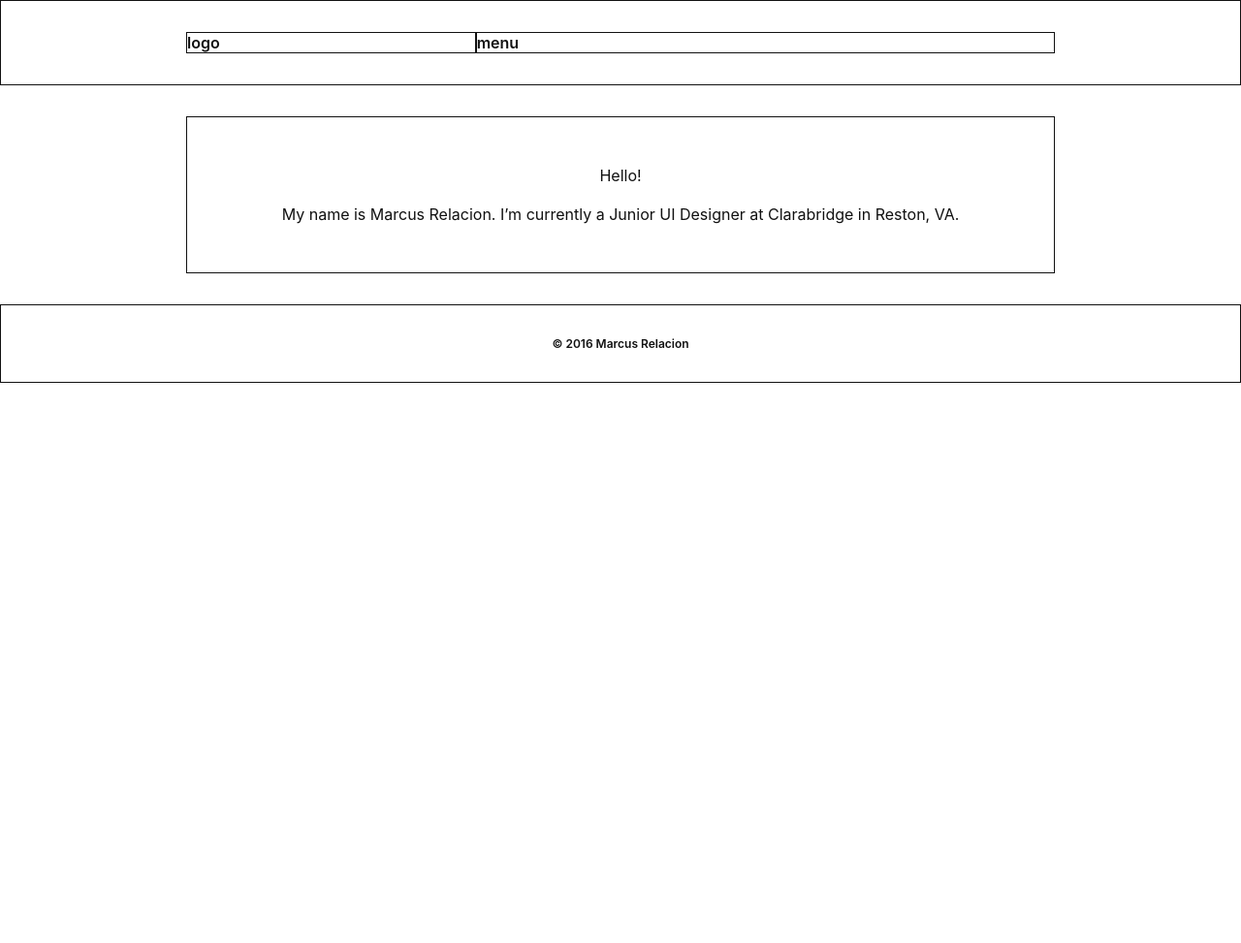
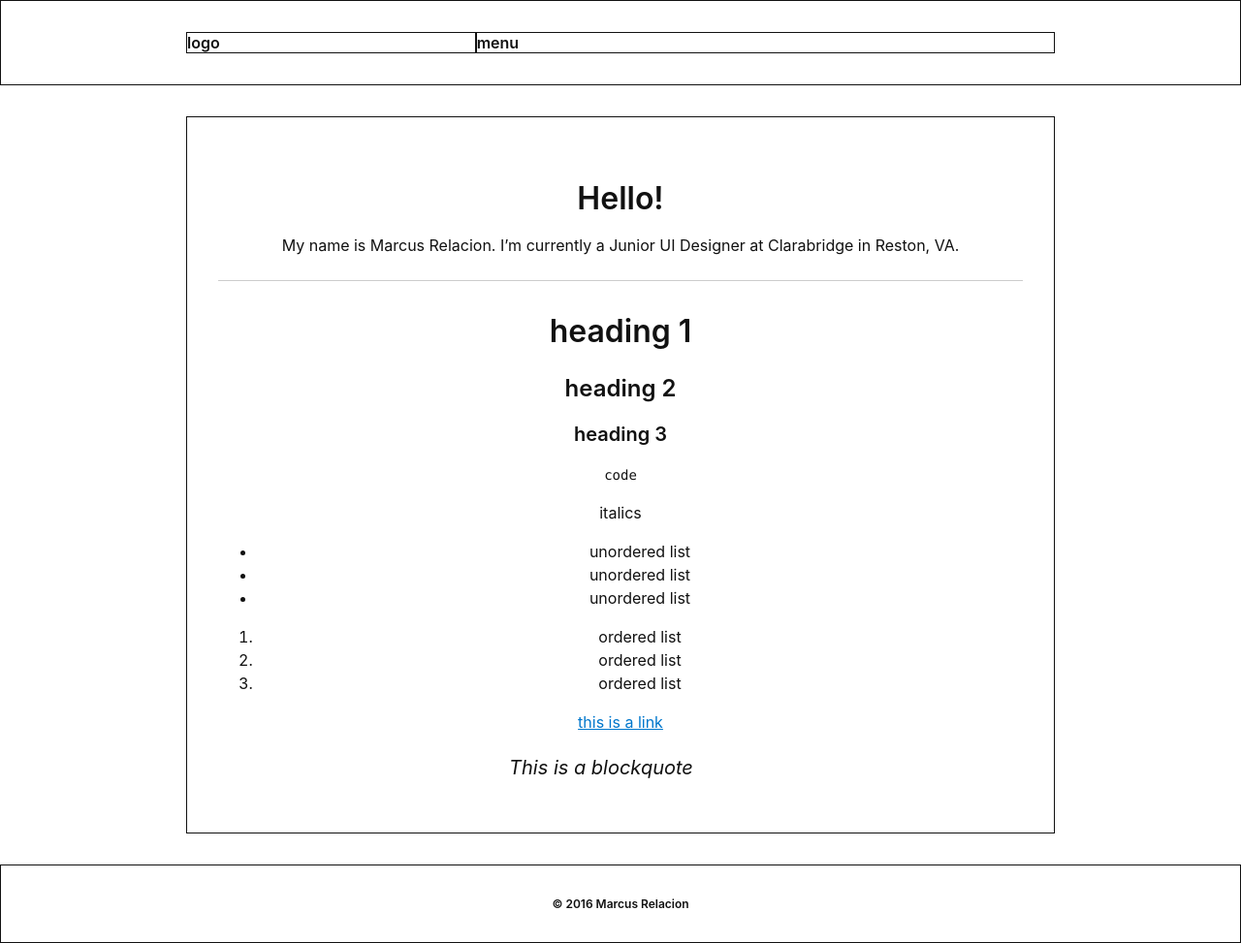
Before and after one commit to brandonpowell/marcusrelacion.github.io, a Jekyll site: the page built from index.markdown, in a window 1280 px wide. Shown: the whole page at 97% size. Built offline with Jekyll 4.4.1, drawn with Linux system fonts in a browser that asks for light colours; before the commit the page ends 900 px from its top, so only the background shows below that.

Commit message:
Updated Index

```diff
--- a/index.markdown
+++ b/index.markdown
@@ -3,10 +3,10 @@ title: index
 date: 2016-07-03 02:45:00 -04:00
 mr-logo-image: "/uploads/mr-white-logo.svg"
 home-bg-image: "/uploads/home-header.jpg"
-about-text: |+
-  Hello!
-
-  My name is Marcus Relacion. I'm currently a Junior UI Designer at Clarabridge in Reston, VA.
-
+about-text: "# Hello!\n\nMy name is Marcus Relacion. I'm currently a Junior UI Designer
+  at Clarabridge in Reston, VA.\n\n---\n\n# heading 1\n## heading 2\n### heading 3\n\n`code`\n\nitalics\n\n*
+  unordered list\n* unordered list\n* unordered list\n\n1. ordered list\n2. ordered
+  list\n3. ordered list\n\n[this is a link](http://www.marcusrelacion.com)\n\n> \nThis
+  is a blockquote"
 layout: home
 ---
```
